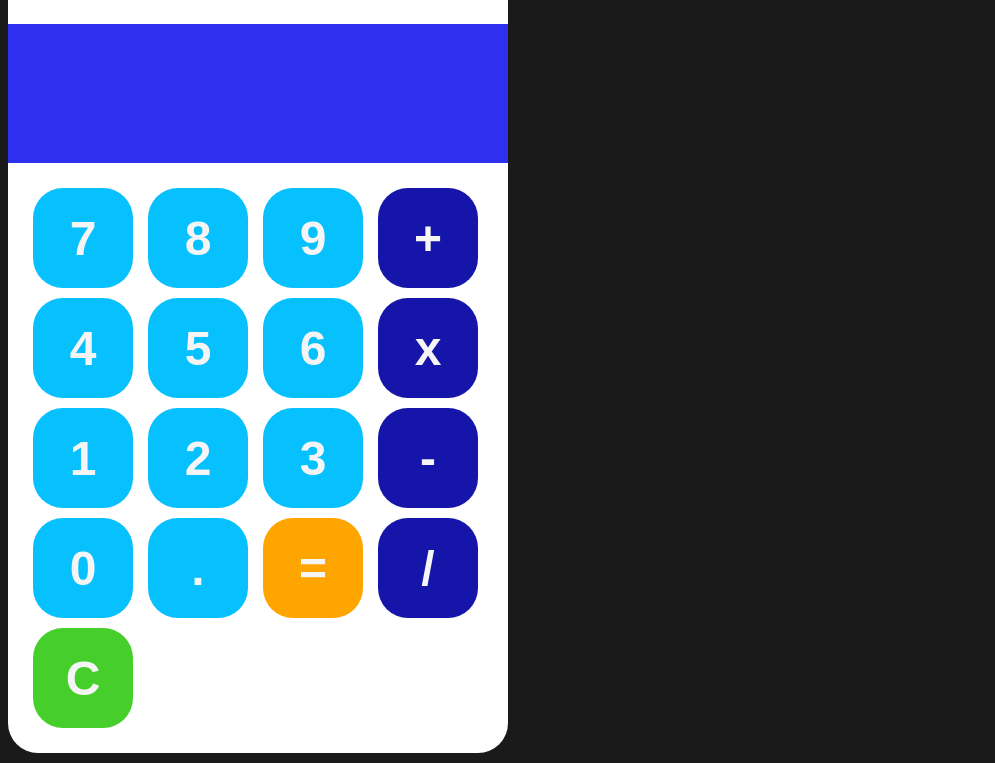
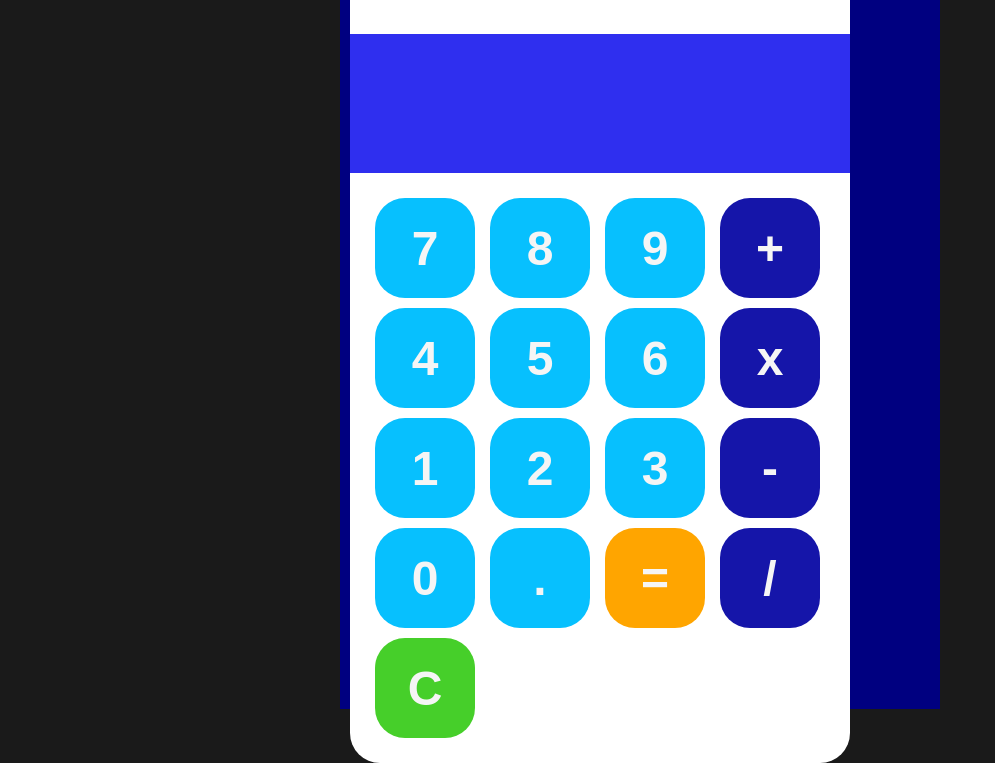
Before and after one commit to SpaceAstro2/calculator, a plain HTML site: page index.html in a window 1280 px wide. Shown: the part 99-862 px from the top of the page, without its empty margins (0-995 px from the left). Drawn offline with Linux system fonts and the light colour scheme.

Commit message:
error change

```diff
--- a/index.html
+++ b/index.html
@@ -7,7 +7,7 @@
     <link rel="stylesheet" href="styles.css">
 </head>
 <body>
-
+    <div id="big">
         <div id="Calculator">
             <p id="magic">Magic Calculator</p>
                 <input id="display" readonly>
@@ -19,7 +19,7 @@
                 <button onclick="apendToDisplay('4')" >4</button>
                 <button onclick="apendToDisplay('5')" >5</button>
                 <button onclick="apendToDisplay('6')" >6</button>
-            <button onclick="apendToDisplay('x')"  class="or">x</button>
+                <button onclick="apendToDisplay('*')"  class="or">x</button>
                 <button onclick="apendToDisplay('1')" >1</button>
                 <button onclick="apendToDisplay('2')" >2</button>
                 <button onclick="apendToDisplay('3')" >3</button>
@@ -32,6 +32,8 @@
 
             </div>
         </div>
+    </div>
+
 
     <script src="index.js"></script>
 
--- a/index.js
+++ b/index.js
@@ -12,7 +12,7 @@ function calculate(){
     try{
         display.value = eval(display.value);
     }
-    catch(error){
+    catch(error) {
         display.value = "Error";
     }
 }
--- a/styles.css
+++ b/styles.css
@@ -1,6 +1,9 @@
 
 body {
     background-color: rgb(26, 26, 26);
+    display: flex;
+    justify-content: center;
+    align-items: center;
 }
 
 #keys {
@@ -15,9 +18,11 @@ body {
     background-color: white;
     max-width: 500px;
     border-radius: 30px;
-    overflow: hidden;
+    margin: 10px;
+}
 
-}
+
+
 
 button {
     width: 100px;
@@ -46,14 +51,14 @@ button {
 }
 
 #display {
-    width: 100%;
+    max-width: 440px;
     padding: 30px;
-    margin-top: auto;
     text-align: left;
     border: none;
     background-color: rgb(47, 47, 239);
     color: whitesmoke;
     font-size: 69px;
+    overflow: hidden;
 }
 
 .or {
@@ -93,3 +98,9 @@ button:active {
 #c:hover {
     background-color: greenyellow;
 }
+
+#big {
+    background-color: navy;
+    width: 600px;
+    height: 800px;
+}
```
Lines whose indentation alone changed are shown as unchanged.
